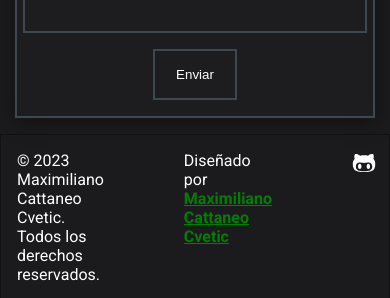
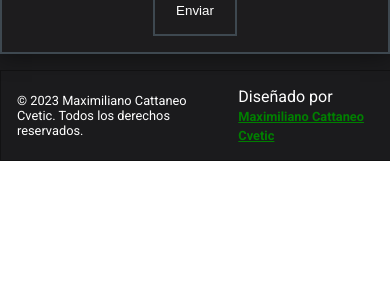
Before and after one commit to MaxiCattaneoCvetic/webporfolio, a React (Vite) app: page / in a window 390 px wide. Shown: the part 6414-6712 px from the top of the page. After the commit the page ends 6575 px from the top, so only its background shows below. Built offline with nearby package versions, Linux system fonts and the light colour scheme.

Commit message:
fix footer

```diff
--- a/src/components/footer/Footer.jsx
+++ b/src/components/footer/Footer.jsx
@@ -3,10 +3,10 @@ import style from "./footer.module.css";
 
 function Footer() {
   return (
-    <div>
+    <div className={style.footerContainer}>
       <footer className={style.footer}>
         <div>
-          <p>
+          <p className={style.desing}>
             © 2023 Maximiliano Cattaneo Cvetic. Todos los derechos reservados.
           </p>
         </div>
--- a/src/components/footer/footer.module.css
+++ b/src/components/footer/footer.module.css
@@ -6,6 +6,7 @@
 	gap: 5rem;
 	border: 1px solid rgba(0, 0, 0, 0.336);
 	margin-top: 1rem;
+
 }
 
 .a{
@@ -19,7 +20,9 @@
 	display: flex;
 	gap: 1rem;
 }
-
+.footerContainer{
+	width: 100%;
+}
 .ab{
 	color: white;
 	font-size: 1.5rem;
@@ -27,5 +30,35 @@
 
 .ab:hover{
 	color: var(--colorPrincipal);
+}
+
+@media (max-width: 500px) {
+	.footer{
+		justify-content: center;
+		align-items: center;
+		gap: 1rem;
+		width: 100%;
+	}
+	.footerContainer{
+		width: 100%;
+	}
+
+	.redes{
+		display: flex;
+		flex-direction: column;
+		gap: 0.5rem;
+	}
+
+	.ab{
+		font-size: 1rem;
+	}
+
+	.a{
+		font-size: 0.8rem;
+	}
+
+	.desing{
+		font-size: 0.8rem;
+	}
 
 }
--- a/src/components/form/form.module.css
+++ b/src/components/form/form.module.css
@@ -78,7 +78,7 @@ label {
 
 @media (max-width: 913px) {
 	.form{
-		width: 83%;
+		width: 100%;
 	}
 
 }
--- a/src/components/projects/project.module.css
+++ b/src/components/projects/project.module.css
@@ -5,7 +5,6 @@
 }
 
 .cardContainer {
-	padding: 2rem;
 	display: flex;
 	gap: 1rem;
 }
```
